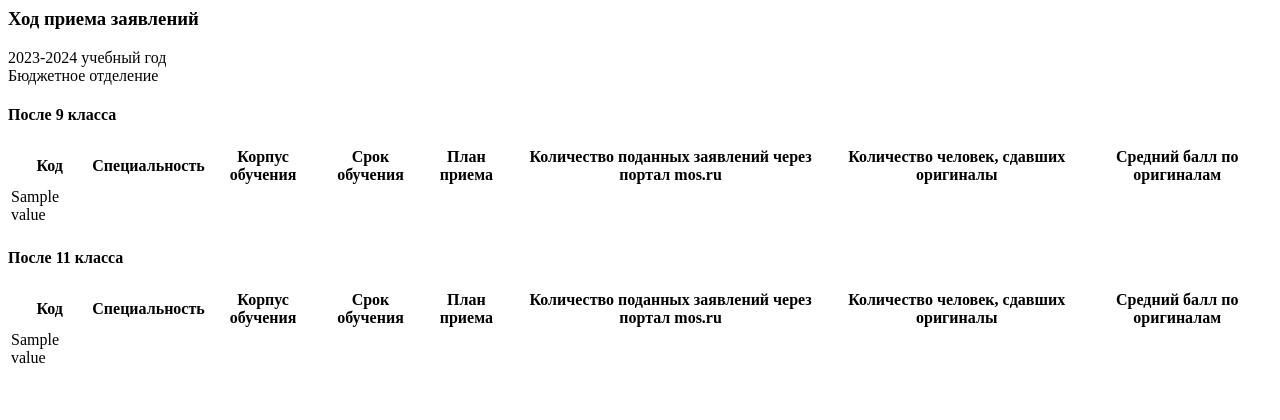
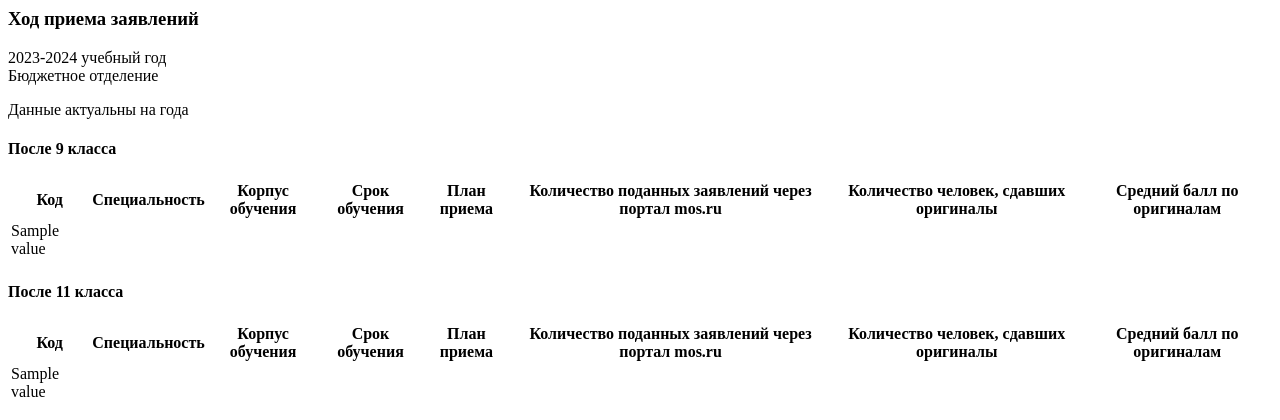
Before and after one commit to iggnatov/avg_marks, a Django app: template avg_marks/avgs/templates/index.html in a window 1280 px wide. Shown: the top 420 px of the page. Run offline with Django 3.2, Linux system fonts and the light colour scheme; the template is opened without the code that fills it: most values are stand-ins (such as "Sample title", 1, 10 or a date in 2020).

Commit message:
modify index.html

```diff
--- a/avg_marks/avgs/templates/index.html
+++ b/avg_marks/avgs/templates/index.html
@@ -1,6 +1,7 @@
 {% block content %}
 <h3>Ход приема заявлений</h3>
 <p>2023-2024 учебный год<br/>Бюджетное отделение</p>
+<p>Данные актуальны на <span id="today"></span> года</p>
 
 <h4 class="table-header">После 9 класса</h4>
 <table class="table table-striped">
```
